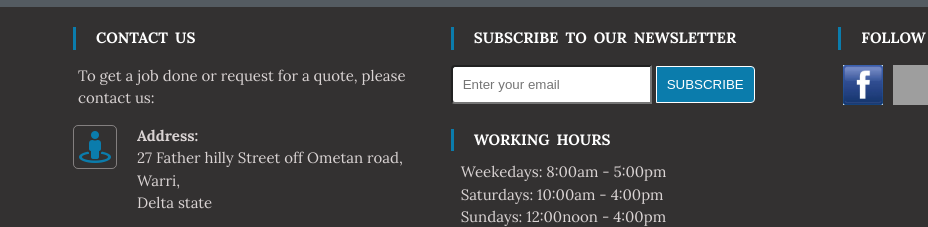
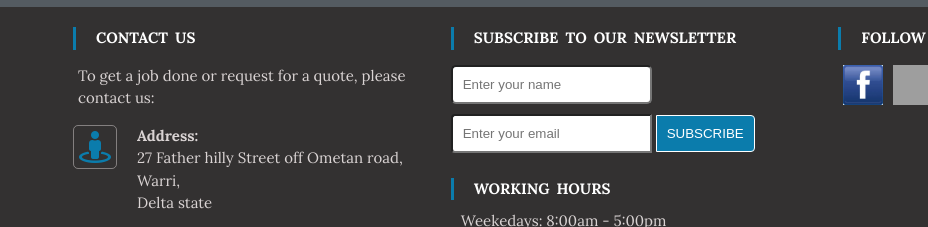
Before and after one commit to onostar/Onostar-media, a plain HTML site: page Email_marketing.html in a window 1280 px wide. Shown: the part 2625-2852 px from the top of the page, 0-928 px from the left. Drawn offline with Linux system fonts and the light colour scheme; grey boxes are pictures that could not be loaded.

Commit message:
upadated subsrciption form

```diff
--- a/Email_marketing.html
+++ b/Email_marketing.html
@@ -143,7 +143,8 @@
                 <div class="subscription">
                     <h4>Subscribe to our newsletter</h4>
                     <form name="subscribe" action="subscribe.php" method="post" id="sub">
-                        <input type="email" name="email" id="email" placeholder="Enter your email">
+                        <input type="text" id="subName" name="subName" placeholder="Enter your name"><br>
+                        <input type="email" name="subEmail" id="subEmail" placeholder="Enter your email">
                         <input type="submit" value="Subscribe" id="subscription">
                     </form>
                 </div>
```
Also changed, not shown: about.html (+2 -1 lines), blog.html (+2 -1 lines), contact.html (+2 -1 lines), domain_registration_and_hosting.html (+2 -1 lines), how_to_get_more_leads_for_your_business.html (+2 -1 lines), how_to_handle_a_business_when_there_are_no_customers.html (+2 -1 lines), how_to_keep_users_focus_on_your_website.html (+2 -1 lines), seo.html (+2 -1 lines), top_5_ways_to_improve_facebook_campaign.html (+2 -1 lines), web_development.html (+2 -1 lines), why_you_need_a_website_for_your_business.html (+2 -1 lines).
